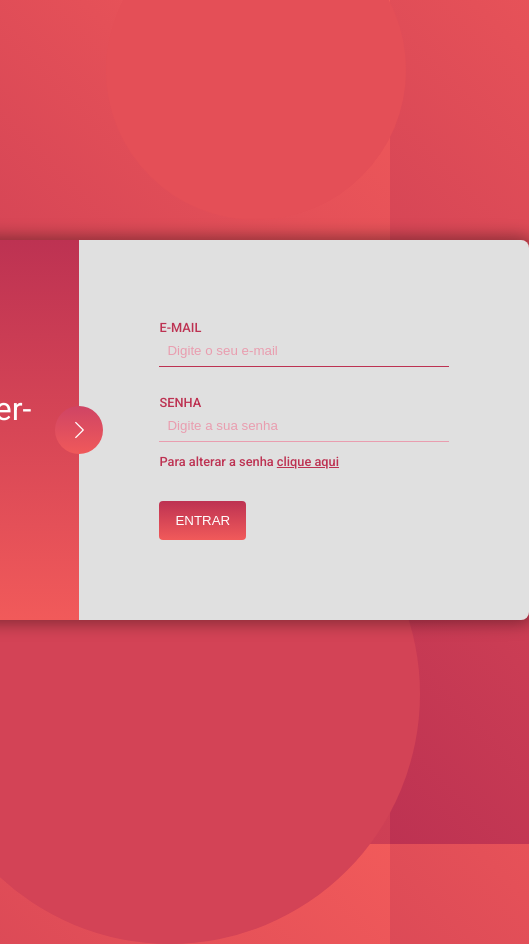
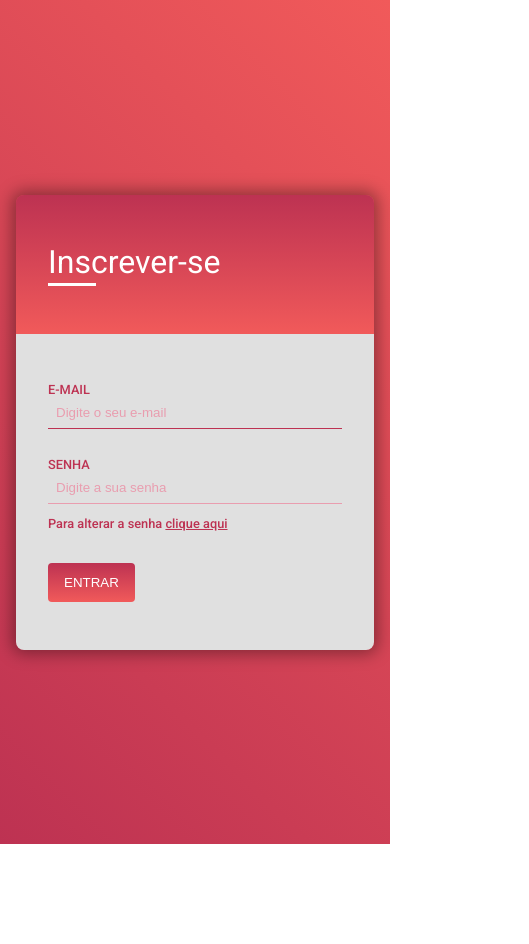
Before and after one commit to alanlucascruz/web-comp-login-page-01, a plain HTML site: page index.html in a window 390 px wide. Shown: the whole page, 529 px wide, since content can reach past the window. After the commit the page ends 844 px from the top, so only its background shows below. Drawn offline with nearby package versions, Linux system fonts and the light colour scheme.

Commit message:
Adicionado versão Mobile

```diff
--- a/assets/style/style.css
+++ b/assets/style/style.css
@@ -12,6 +12,7 @@ body {
 body {
   background: linear-gradient(45deg, rgb(189, 50, 82), rgb(241, 90, 90));
   font-family: "Roboto", sans-serif;
+  margin: 0;
   overflow: hidden;
 }
 
@@ -157,3 +158,40 @@ body {
   border-radius: 4px;
   cursor: pointer;
 }
+
+@media (max-width: 768px) {
+  .container {
+    padding: 1rem;
+  }
+
+  .card {
+    flex-direction: column;
+    width: 100%;
+  }
+
+  .card::before {
+    display: none;
+  }
+
+  .card::after {
+    display: none;
+  }
+
+  .card .container-label {
+    padding: 3rem 2rem;
+    border-top-right-radius: 8px;
+    border-bottom-left-radius: 0;
+  }
+
+  .card .container-icon {
+    display: none;
+  }
+
+  .card .container-form form {
+    padding: 3rem 2rem;
+    border-top-left-radius: 0;
+    border-top-right-radius: 0;
+    border-bottom-left-radius: 8px;
+    width: auto;
+  }
+}
```
